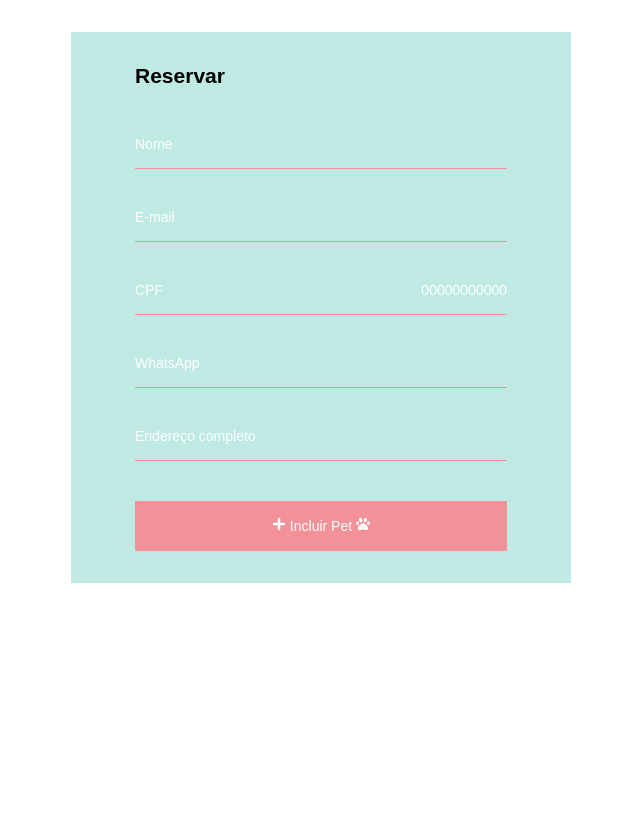
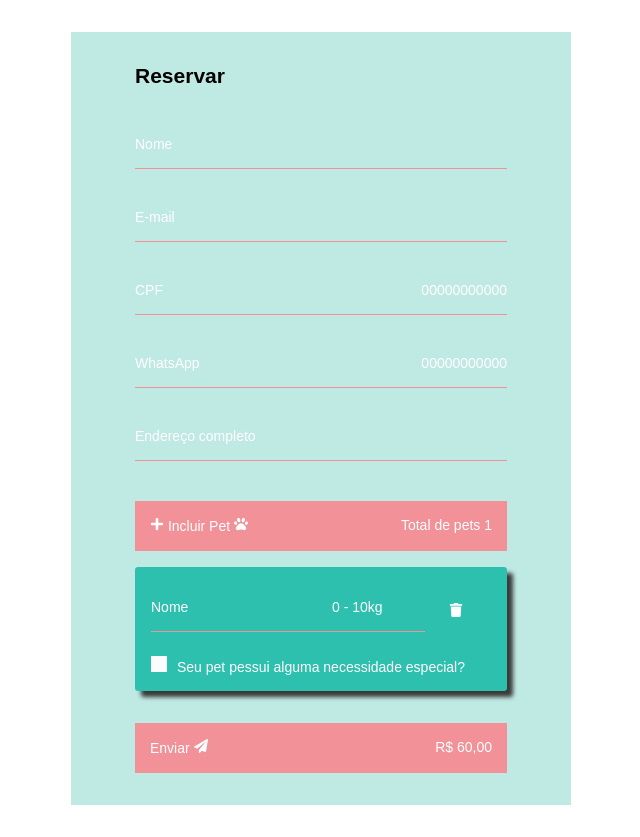
Before and after one commit to oicramkroll/uploadFileReactComponent, a React (Create React App) app: page /reserva/hotel in a window 1280 px wide. Shown: the whole page, without its empty margins (319-959 px from the left). Before the commit the page ends 800 px from the top, so only its background shows below. Built offline with nearby package versions, Linux system fonts and the light colour scheme; no server answers.

Commit message:
layout formulário

```diff
--- a/src/pages/reservaHotel.js
+++ b/src/pages/reservaHotel.js
@@ -1,13 +1,15 @@
-import React from 'react';
+import React,{useState} from 'react';
 import { createGlobalStyle} from 'styled-components';
 import {FaPaw} from 'react-icons/fa';
 import {FaPlus} from 'react-icons/fa';
+import {FaTrash} from 'react-icons/fa';
+import {FaPaperPlane} from 'react-icons/fa';
 const CurrentStyle =  createGlobalStyle`
 :root{
  --primary-color:#f29197;
  --bg-color:44, 181, 163;
  --text-color:#ffffff;
- --ligh-color:#2ec0ae;
+ --light-color:#2ec0ae;
  --error-color:#3a3a38;
 }
 *{
@@ -37,7 +39,7 @@ div.input{
     margin-bottom:24px;
     position:relative;
 }
-input,button{
+input,select,button{
     -moz-appearance:none;
     -webkit-appearance:none;
     appearance: none;
@@ -51,10 +53,28 @@ input,button{
     font-size:1em;
 }
 button{
+    display:flex;
+    justify-content:space-between;
     margin-top:16px;
     background-color:var(--primary-color);
+    padding-left:15px;
+    padding-right:15px;
+    cursor:pointer;
+    transition: opacity .4s;
 }
-input ~ label{
+button:hover{
+    opacity:0.6;
+}
+input{
+    text-align:right;
+}
+option {
+    background:var(--primary-color);
+    font-size:20px;
+}
+input ~ label,
+select ~ label
+{
     position: absolute;
     top:16px;
     left:0;
@@ -67,37 +87,86 @@ input:valid ~ label{
     font-size: 0.8em;
     letter-spacing: 0.1em;
 }
-.input span.error{
-    display:flex;
-    padding:0;
-    background-color: var(--error-color);
-}
-.input span.error.active{
-    border:1px solid var(--error-color);
-    padding: 0.4em;
+a{
+    text-decoration:none;
+    color:var(--text-color);
+    padding:20px;
 }
 input::placeholder{
     text-align:right;
     color:var(--text-color);
 }
+.pets {
+    display: flex;
+    flex-wrap: wrap;
+    border-radius: 3px;
+    background: var(--light-color);
+    margin: 16px 0;
+    padding: 16px;
+    -webkit-box-shadow: 6px 6px 4px 0px var(--error-color);
+    -moz-box-shadow: 6px 6px 4px 0px var(--error-color);
+    box-shadow: 6px 6px 4px 0px var(--error-color);
+}
+span.currency:before {
+    content:"R$ "
+}
+span.currency:after {
+    content:",00"
+}
+label.check {
+    width:100%;
+    color:var(--text-color);
+    cursor:pointer;
+}
+input[type="checkbox"] {
+   cursor: pointer;
+   height: 5px;
+   width: 5px;
+   border: var(--text-color);
+   background: #fdfcfc;
+   padding:8px;
+   margin-right: 10px;
+   transition:all .4s;
+}
+input[type="checkbox"]:checked{
+    padding: 3px;
+    width: 5px;
+    height: 20px;
+    border: solid;
+    border-bottom: none;
+    border-right: none;
+    background: transparent;
+    transform: rotate(225deg);
+}
 `;
 
 export default ()=>{
-    const handleInvalid = (e)=>{
-        //e.target.setCustomValidity(`$ `)
-        const field = e.target;
-        const findError = ()=>{
-            let errorFounded = false;
-            for(const error in field.validity){
-
-            }
-            return errorFounded;
+    const [pets,setPet] = useState([new Date().getTime()]);
+    const [valorTotal,setValorTotal] = useState(60);
+    const addPet =()=>{
+        setPet([...pets,new Date().getTime()]);
+        setTimeout(total, 500);
+    }
+    const removePet = (id)=>{
+        var array = [...pets];
+        var index = array.indexOf(id)
+        if (index !== -1) {
+            array.splice(index, 1);
+            setPet(array);
         }
-        findError();
-        console.log(e.target);
+        setTimeout(total, 500);
+    }
+    const total = ()=>{
+        const total = Array.from(document.querySelectorAll('.pets select')).map( (el) =>(
+            parseInt(el.value)
+        )).reduce((total,num) =>{
+        return total + Math.round(num);
+        },0);
+        setValorTotal(total);
     }
     const handleSubmmit =(e)=>{
         e.preventDefault();
+        if(valorTotal === 0) alert('Inclua pets');
     }
 
     return (
@@ -106,32 +175,80 @@ export default ()=>{
         <form onSubmit={handleSubmmit}>
             <h2>Reservar</h2>
             <div className="input">
-                <input type="text" onInvalid={handleInvalid} required />
+                <input type="text"
+                required />
                 <label>Nome</label>
-                <span className="error"></span>
             </div>
             <div className="input">
-                <input type="email" required />
+                <input type="email"
+                required />
                 <label>E-mail</label>
-                <span className="error"></span>
             </div>
             <div className="input">
-                <input placeholder="00000000000" type="text" onInvalid={handleInvalid} pattern="[0-9]{11}" required />
+                <input
+                type="text"
+                placeholder="00000000000"
+                pattern="[0-9]{11}"
+                required />
                 <label>CPF</label>
-                <span className="error"></span>
             </div>
             <div className="input">
-                <input type="phone" pattern="[0-9]{11}" required />
+                <input type="phone"
+                placeholder="00000000000"
+                pattern="[0-9]{11}" required />
                 <label>WhatsApp</label>
-                <span className="error"></span>
             </div>
             <div className="input">
-                <input type="text" required />
+                <input type="text"
+                required />
                 <label>Endereço completo</label>
-                <span className="error"></span>
             </div>
-            <button>
-                <FaPlus/> Incluir Pet <FaPaw/>
+            <button type="button" onClick={addPet}>
+                <span>
+                    <FaPlus/> Incluir Pet <FaPaw/>
+                </span>
+                <span>
+                    Total de pets {pets.length}
+                </span>
+            </button>
+            {pets.map(pet =>(
+                <div className="pets"  key={pet}>
+                    <div className="input">
+                        <input type="text"
+                        required />
+                        <label>Nome</label>
+                    </div>
+                    <div className="input">
+                        <select onChange={total}>
+                            <option value="60">0 - 10kg</option>
+                            <option  value="70">1 - 20kg</option>
+                            <option  value="80">21 - 30kg</option>
+                            <option  value="90">31 - 40kg</option>
+                            <option  value="100">Acima de 40kg</option>
+                        </select>
+                    </div>
+
+                    <a href="javascirpt:void(0)"
+                    title="Remover Pet"
+                    onClick={()=> removePet(pet) } >
+                        &nbsp;<FaTrash/>&nbsp;
+                    </a>
+
+                    <label className="check" htmlFor={pet}>
+                        <input type="checkbox" id={pet}/>
+                        Seu pet pessui alguma necessidade especial?
+                    </label>
+
+                </div>
+            ))}
+
+            <button type="submit">
+                <span>
+                    Enviar <FaPaperPlane/>
+                </span>
+                <span className="currency">
+                    {valorTotal}
+                </span>
             </button>
         </form>
         </>
```
